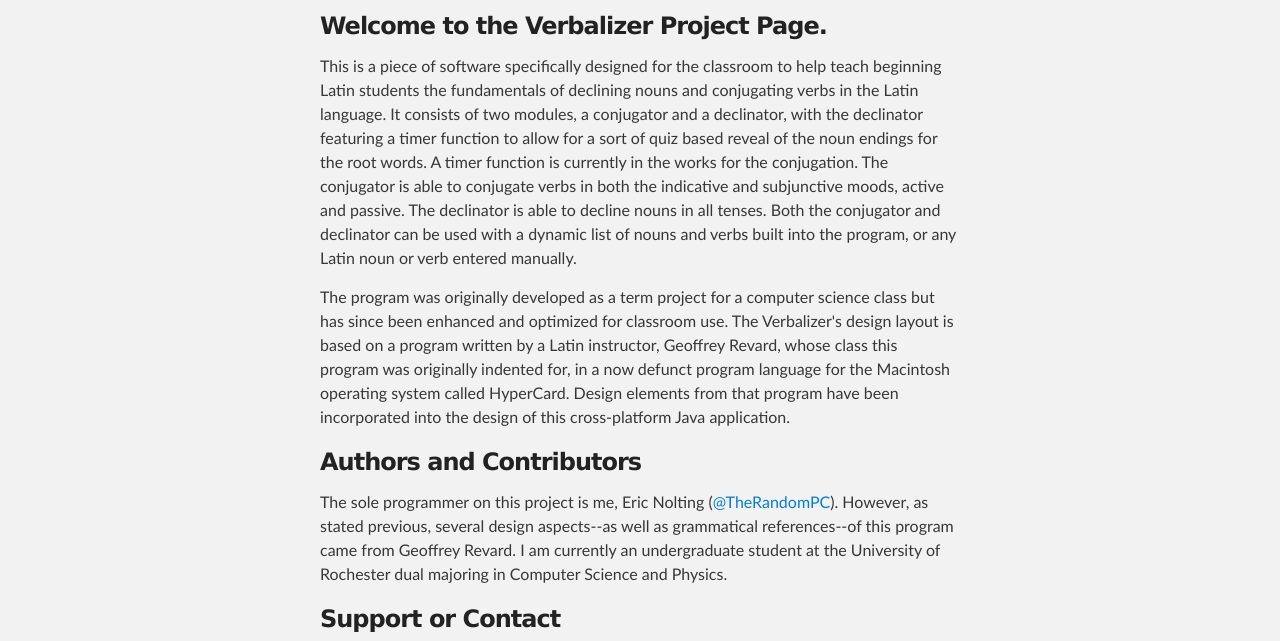
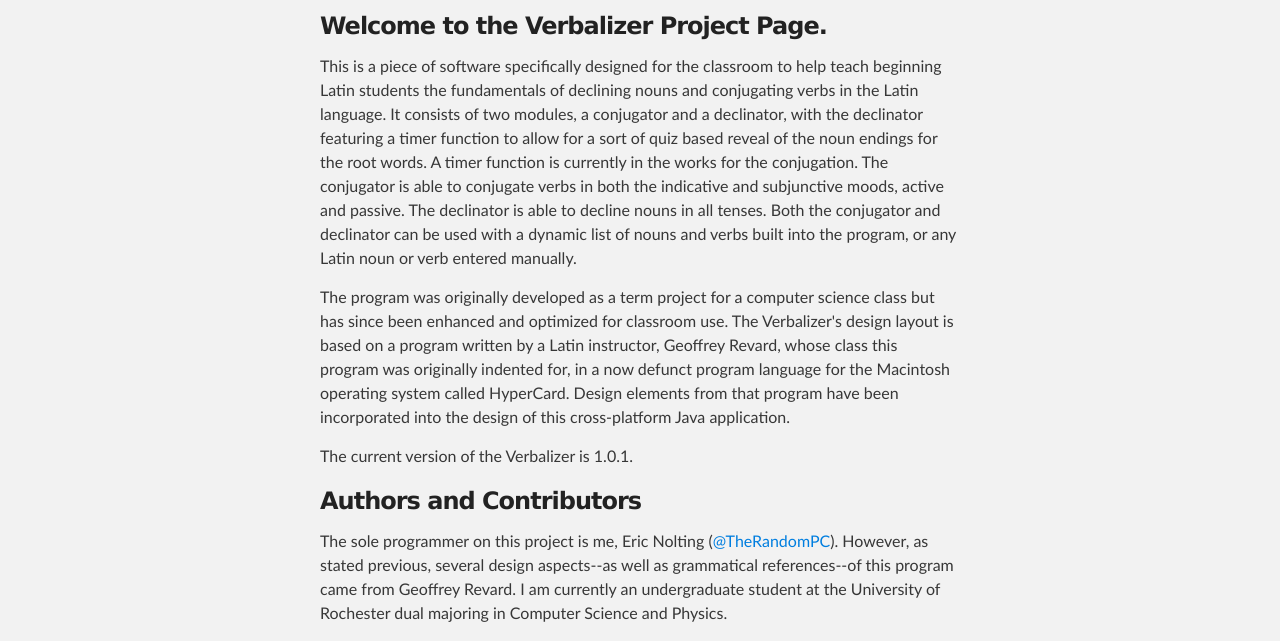
Before and after one commit to TheRandomPC/verbalizer, a plain HTML site: page index.html in a window 1280 px wide. Shown: the part 252-893 px from the top of the page. Drawn offline with Linux system fonts and the light colour scheme.

```diff
--- a/index.html
+++ b/index.html
@@ -39,13 +39,15 @@
 
 <p>The program was originally developed as a term project for a computer science class but has since been enhanced and optimized for classroom use. The Verbalizer's design layout is based on a program written by a Latin instructor, Geoffrey Revard, whose class this program was originally indented for, in a now defunct program language for the Macintosh operating system called HyperCard. Design elements from that program have been incorporated into the design of this cross-platform Java application.</p>
 
+<p>The current version of the Verbalizer is 1.0.1.</p>
+
 <h3>
 <a id="authors-and-contributors" class="anchor" href="#authors-and-contributors" aria-hidden="true"><span class="octicon octicon-link"></span></a>Authors and Contributors</h3>
 
 <p>The sole programmer on this project is me, Eric Nolting (<a href="https://github.com/TheRandomPC" class="user-mention">@TheRandomPC</a>). However, as stated previous, several design aspects--as well as grammatical references--of this program came from Geoffrey Revard. I am currently an undergraduate student at the University of Rochester dual majoring in Computer Science and Physics.</p>
 
 <h3>
-<a id="support-or-contact" class="anchor" href="#support-or-contact" aria-hidden="true"><span class="octicon octicon-link"></span></a>Support or Contact</h3>
+<a id="contact-and-bug-reporting" class="anchor" href="#contact-and-bug-reporting" aria-hidden="true"><span class="octicon octicon-link"></span></a>Contact and Bug Reporting</h3>
 
 <p>If you find any  bugs or Latin grammar mistakes, Please email me at <a href="mailto:nolting.eric@gmail.com">nolting.eric@gmail.com</a> with a bug report detailing the condition the bug was spotted under, and what module contained it. Thank you for your support.</p>
       </section>
```
Also changed, not shown: params.json (+1 -1 lines).
